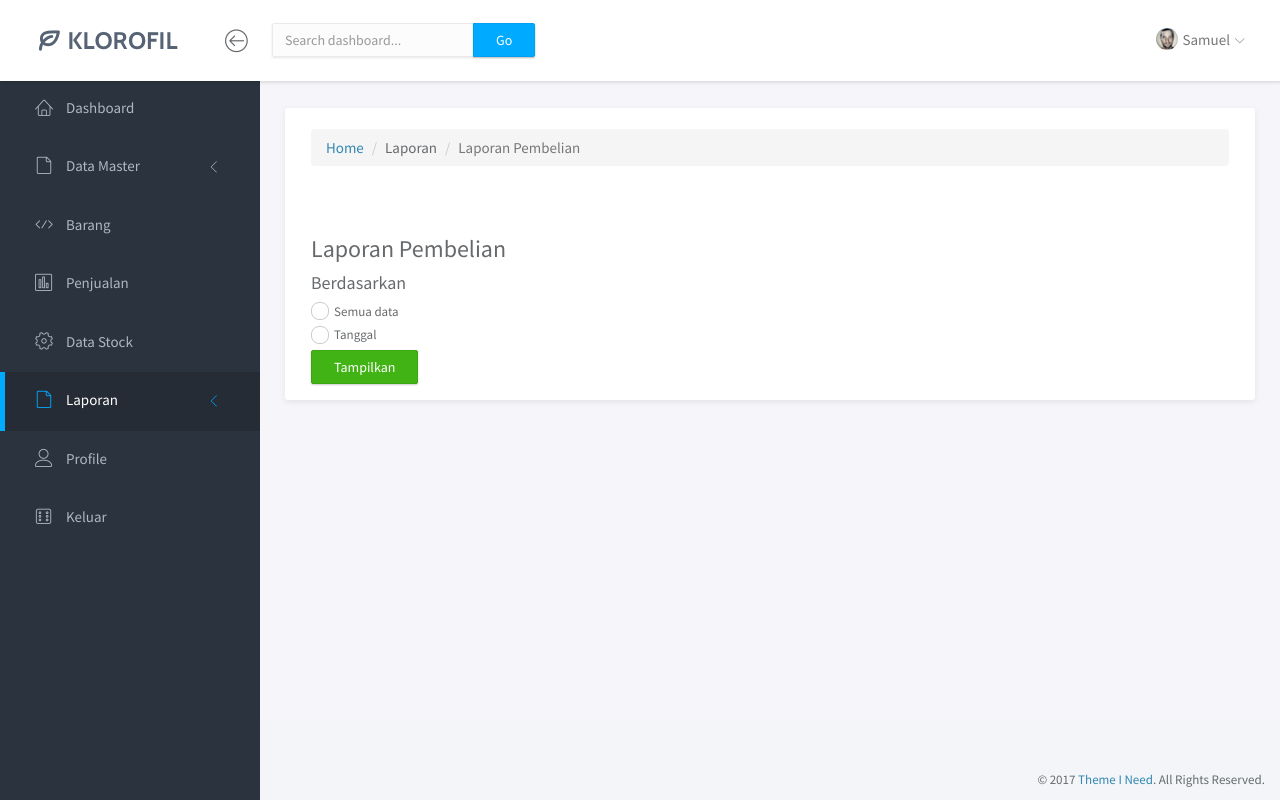
After one commit to Praz-715/kpdiana, a PHP site: page /10-Dashboard-LaporanPembelian.php in a window 1280 px wide. The commit adds this page. Run offline with PHP 8.4, Linux system fonts and the light colour scheme.

Commit message:
tambah laporan

```diff
--- /dev/null
+++ b/10-Dashboard-LaporanPembelian.php
@@ -0,0 +1,216 @@
+<!doctype html>
+<html lang="en">
+
+<head>
+    <title>Dashboard-Home</title>
+    <meta charset="utf-8">
+    <meta http-equiv="X-UA-Compatible" content="IE=edge,chrome=1">
+    <meta name="viewport" content="width=device-width, initial-scale=1.0, maximum-scale=1.0, user-scalable=0">
+    <!-- VENDOR CSS -->
+    <link rel="stylesheet" href="assets/vendor/bootstrap/css/bootstrap.min.css">
+    <link rel="stylesheet" href="assets/vendor/fontawesome-free-5.15.3-web/css/all.css">
+    <link rel="stylesheet" href="assets/vendor/linearicons/style.css">
+    <link rel="stylesheet" href="assets/vendor/chartist/css/chartist-custom.css">
+    <!-- MAIN CSS -->
+    <link rel="stylesheet" href="assets/css/main.css">
+    <!-- FOR DEMO PURPOSES ONLY. You should remove this in your project -->
+    <link rel="stylesheet" href="assets/css/demo.css">
+    <!-- GOOGLE FONTS -->
+    <link href="https://fonts.googleapis.com/css?family=Source+Sans+Pro:300,400,600,700" rel="stylesheet">
+    <!-- ICONS -->
+    <link rel="apple-touch-icon" sizes="76x76" href="assets/img/apple-icon.png">
+    <link rel="icon" type="image/png" sizes="96x96" href="assets/img/favicon.png">
+    <link rel="stylesheet" href="assets/css/jquery-ui.css">
+
+
+</head>
+
+<body>
+    <!-- WRAPPER -->
+    <div id="wrapper">
+        <!-- NAVBAR -->
+        <nav class="navbar navbar-default navbar-fixed-top">
+            <div class="brand">
+                <a href="index.html"><img src="assets/img/logo-dark.png" alt="Klorofil Logo" class="img-responsive logo"></a>
+            </div>
+            <div class="container-fluid">
+                <div class="navbar-btn">
+                    <button type="button" class="btn-toggle-fullwidth"><i class="lnr lnr-arrow-left-circle"></i></button>
+                </div>
+                <form class="navbar-form navbar-left">
+                    <div class="input-group">
+                        <input type="text" value="" class="form-control" placeholder="Search dashboard...">
+                        <span class="input-group-btn"><button type="button" class="btn btn-primary">Go</button></span>
+                    </div>
+                </form>
+                <div id="navbar-menu">
+                    <ul class="nav navbar-nav navbar-right">
+                        <li class="dropdown">
+                            <a href="#" class="dropdown-toggle" data-toggle="dropdown"><img src="assets/img/user.png" class="img-circle" alt="Avatar"> <span>Samuel</span> <i class="icon-submenu lnr lnr-chevron-down"></i></a>
+                            <ul class="dropdown-menu">
+                                <li><a href="7-Dashboard-Profile.html"><i class="lnr lnr-user"></i> <span>My Profile</span></a></li>
+                                <li><a href=""><i class="lnr lnr-envelope"></i> <span>Message</span></a></li>
+                                <li><a href="#"><i class="lnr lnr-cog"></i> <span>Settings</span></a></li>
+                                <li><a href="#"><i class="lnr lnr-exit"></i> <span>Logout</span></a></li>
+                            </ul>
+                        </li>
+                    </ul>
+                </div>
+            </div>
+        </nav>
+        <!-- END NAVBAR -->
+        <!-- LEFT SIDEBAR -->
+        <div id="sidebar-nav" class="sidebar">
+            <div class="sidebar-scroll">
+                <nav>
+                    <ul class="nav">
+                        <li><a href="1-Dashboard-Home.html" class=""><i class="lnr lnr-home"></i> <span>Dashboard</span></a></li>
+                        <li>
+                            <a href="#subPages" data-toggle="collapse" class="collapsed"><i class="lnr lnr-file-empty"></i>
+							<span>Data Master</span> <i class="icon-submenu lnr lnr-chevron-left"></i></a>
+                            <div id="subPages" class="collapse ">
+                                <ul class="nav">
+                                    <li><a href="3-Dashboard-BarangMasuk.html" class="">Barang</a></li>
+                                    <li><a href="3-Dashboard-Pelanggan.html" class="">Pelanggan</a></li>
+                                </ul>
+                            </div>
+                        </li>
+                        <li><a href="9-Dashboard-BarangMasuk .html" class=""><i class="lnr lnr-code"></i></i> <span>Barang</span></a></li>
+                        <li><a href="4-Dashboard-Penjualan.html" class=""><i class="lnr lnr-chart-bars"></i> <span>Penjualan</span></a></li>
+                        <li><a href="5-Dashboard-DataStock.html" class=""><i class="lnr lnr-cog"></i> <span>Data Stock</span></a></li>
+                        <li>
+                            <a href="#Laporan" data-toggle="collapse" class="collapsed active"><i class="lnr lnr-file-empty"></i>
+							<span>Laporan</span> <i class="icon-submenu lnr lnr-chevron-left"></i></a>
+                            <div id="Laporan" class="collapse ">
+                                <ul class="nav">
+                                    <li><a href="10-Dashboard-LaporanPembelian.html" class="active">Laporan Pembelian</a></li>
+                                    <li><a href="11-Dashboard-LaporanPenjualan.html" class="">Laporan Penjualan</a></li>
+                                </ul>
+                            </div>
+                        </li>
+                        <li><a href="page-profile.html" class=""><i class="lnr lnr-user"></i> <span>Profile</span></a></li>
+                        <li><a href="" class=""><i class="lnr lnr-dice"></i> <span>Keluar</span></a></li>
+                    </ul>
+                </nav>
+            </div>
+        </div>
+        <!-- END LEFT SIDEBAR -->
+        <!-- MAIN -->
+        <div class="main">
+            <!-- MAIN CONTENT -->
+            <div class="main-content">
+                <div class="container-fluid">
+                    <!-- OVERVIEW -->
+                    <div class="panel panel-headline">
+                        <div class="panel-heading">
+                            <div class="inibreadcumb">
+                                <nav aria-label="breadcrumb">
+                                    <ol class="breadcrumb">
+                                        <li class="breadcrumb-item"><a href="1-Dashboard-Home.html">Home</a></li>
+                                        <li class="breadcrumb-item">Laporan</li>
+                                        <li class="breadcrumb-item active" aria-current="page">Laporan Pembelian</li>
+                                    </ol>
+                                </nav>
+                            </div>
+                        </div>
+                        <div class="panel-body">
+                            <div class="row">
+                                <div class="col-md-12">
+                                    <h3>Laporan Pembelian</h3>
+                                    <h4>Berdasarkan</h4>
+                                    <form action="" method="get">
+                                        <label class="fancy-radio">
+                                            <input id="semuadata" name="datanya" value="semuadata" type="radio">
+                                            <span><i></i>Semua data</span>
+                                        </label>
+                                        <label class="fancy-radio">
+                                            <input id="berdasarkantanggal" name="datanya" value="berdasarkantanggal" type="radio">
+                                            <span><i></i>Tanggal</span>
+                                        </label>
+                                        <div class="fromto" style="display: none;">
+                                            <div class="form-group">
+                                                <label for="daritgl">Dari Tanggal</label>
+                                                <input type="text" name="daritgl" id="from">
+                                            </div>
+                                            <div class="form-group">
+                                                <label for="sampaitgl">Sampai Tanggal</label>
+                                                <input type="text" name="sampaitgl" id="to">
+                                            </div>
+                                        </div>
+
+                                        <button class="btn btn-success" type="submit">Tampilkan</button>
+                                    </form>
+                                </div>
+                            </div>
+
+                        </div>
+                    </div>
+                    <!-- END OVERVIEW -->
+
+
+
+                </div>
+            </div>
+            <!-- END MAIN CONTENT -->
+        </div>
+        <!-- END MAIN -->
+        <div class="clearfix"></div>
+        <footer>
+            <div class="container-fluid">
+                <p class="copyright">&copy; 2017 <a href="https://www.themeineed.com" target="_blank">Theme I Need</a>. All Rights Reserved.</p>
+            </div>
+        </footer>
+    </div>
+    <!-- END WRAPPER -->
+    <!-- Javascript -->
+    <script src="assets/vendor/jquery/jquery.min.js"></script>
+    <script src="assets/vendor/bootstrap/js/bootstrap.min.js"></script>
+    <script src="assets/vendor/jquery-slimscroll/jquery.slimscroll.min.js"></script>
+    <script src="assets/vendor/jquery.easy-pie-chart/jquery.easypiechart.min.js"></script>
+    <script src="assets/vendor/chartist/js/chartist.min.js"></script>
+    <script src="assets/scripts/klorofil-common.js"></script>
+    <script src="assets/scripts/jquery-ui.js"></script>
+    <script>
+        $(function() {
+            var dateFormat = "mm/dd/yy",
+                from = $("#from")
+                .datepicker({
+                    defaultDate: "+1w",
+                    changeMonth: true,
+                    numberOfMonths: 1
+                })
+                .on("change", function() {
+                    to.datepicker("option", "minDate", getDate(this));
+                }),
+                to = $("#to").datepicker({
+                    defaultDate: "+1w",
+                    changeMonth: true,
+                    numberOfMonths: 1
+                })
+                .on("change", function() {
+                    from.datepicker("option", "maxDate", getDate(this));
+                });
+
+            function getDate(element) {
+                var date;
+                try {
+                    date = $.datepicker.parseDate(dateFormat, element.value);
+                } catch (error) {
+                    date = null;
+                }
+
+                return date;
+            }
+            $("#berdasarkantanggal").click(function() {
+                $(".fromto").show();
+            });
+            $("#semuadata").click(function() {
+                $(".fromto").hide();
+            });
+        });
+    </script>
+
+
+</body>
+
+</html>
--- a/4-Dashboard-Penjualan.php
+++ b/4-Dashboard-Penjualan.php
@@ -8,7 +8,7 @@ $daftartransaksi = query("SELECT * FROM data_penjualan INNER JOIN pelanggan ON f
 if(isset($_GET['tgl1'])  && isset($_GET['tgl2']) && !empty($_GET['tgl1']) && !empty($_GET['tgl2'])){
     $tgl1 = $_GET['tgl1'];
     $tgl2 = $_GET['tgl2'];
-    $daftartransaksi = query("SELECT * FROM data_penjualan WHERE tgl_trans_penjualan  BETWEEN '$tgl1' AND '$tgl2' INNER JOIN pelanggan ON fk_pelanggan = Kode_Pelanggan");
+    $daftartransaksi = query("SELECT * FROM data_penjualan  INNER JOIN pelanggan ON fk_pelanggan = Kode_Pelanggan WHERE tgl_trans_penjualan  BETWEEN '$tgl1' AND '$tgl2'");
     // var_dump("SELECT * FROM barang_masuk WHERE tgl_trans_masuk BETWEEN '$tgl1' AND '$tgl2'");die;
 }
 
@@ -139,10 +139,10 @@ if(isset($_GET['tgl1'])  && isset($_GET['tgl2']) && !empty($_GET['tgl1']) && !em
                                     <div class="row">
                                         <form action="" method="get">
                                             <div class="col-md-3">
-                                                <input class="form-control" type="date" name="tgl1" id="tgl1">
+                                                <input class="form-control" type="date" name="tgl1" id="tgl1" <?php if(isset($_GET['tgl1'])):?> value="<?= $_GET['tgl1'] ?>" <?php endif?> >
                                             </div>
                                             <div class="col-md-3">
-                                                <input class="form-control" type="date" name="tgl2" id="tgl2">
+                                                <input class="form-control" type="date" name="tgl2" id="tgl2" <?php if(isset($_GET['tgl2'])):?> value="<?= $_GET['tgl2'] ?>" <?php endif?> >
                                             </div>
                                             <div class="col-md-3">
                                                 <button type="submit" class="btn btn-success">Cari</button>
--- a/9-Dashboard-BarangMasuk.php
+++ b/9-Dashboard-BarangMasuk.php
@@ -139,10 +139,10 @@ if(isset($_GET['tgl1'])  && isset($_GET['tgl2']) && !empty($_GET['tgl1']) && !em
                                     <div class="row">
                                         <form action="" method="get">
                                             <div class="col-md-3">
-                                                <input class="form-control" type="date" name="tgl1" id="tgl1">
+                                                <input class="form-control" type="date" name="tgl1" id="tgl1"  <?php if(isset($_GET['tgl1'])):?> value="<?= $_GET['tgl1'] ?>" <?php endif?> >
                                             </div>
                                             <div class="col-md-3">
-                                                <input class="form-control" type="date" name="tgl2" id="tgl2">
+                                                <input class="form-control" type="date" name="tgl2" id="tgl2"  <?php if(isset($_GET['tgl1'])):?> value="<?= $_GET['tgl1'] ?>" <?php endif?> >
                                             </div>
                                             <div class="col-md-3">
                                                 <button type="submit" class="btn btn-success">Cari</button>
```
Also changed, not shown: 11-Dashboard-LaporanPenjualan.php (added, +216 -0 lines).
